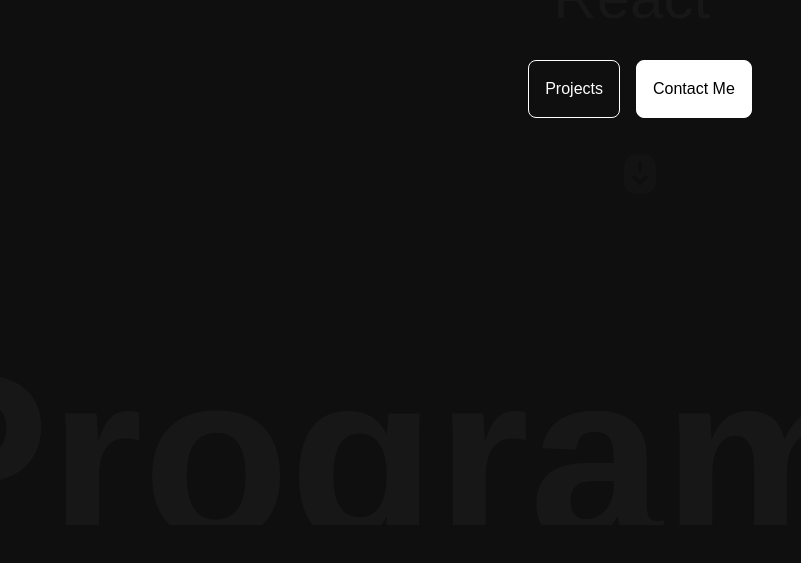
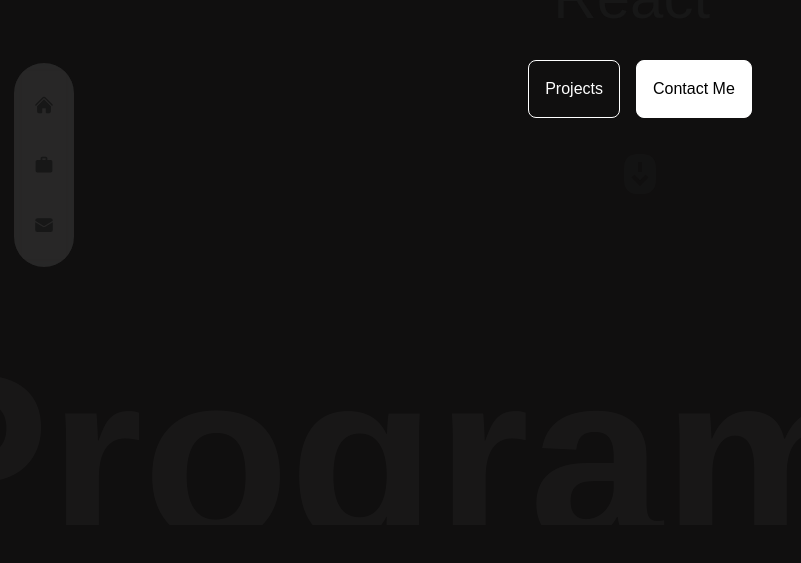
Before and after one commit to Mr-sujit-111/modern-cv, a Next.js app: page /#contact in a window 1280 px wide. Shown: the part 235-798 px from the top of the page, without its empty margins (0-801 px from the left). Built offline with nearby package versions, Linux system fonts and the light colour scheme.

Commit message:
Nav bar added

```diff
--- /dev/null
+++ b/src/app/components/header/index.tsx
@@ -0,0 +1,96 @@
+'use client'
+
+import { motion } from 'framer-motion'
+import Link from 'next/link'
+import { usePathname } from 'next/navigation'
+import { IconType } from 'react-icons'
+import { HiEnvelope, HiHome } from 'react-icons/hi2'
+import { MdWork } from 'react-icons/md'
+import { useState, useEffect } from 'react'
+
+interface NavItem {
+    name: string
+    path: string
+    icon: IconType
+}
+
+const navData: NavItem[] = [
+    { name: 'home', path: '#home', icon: HiHome },
+    { name: 'projects', path: '#portfolio', icon: MdWork },
+    { name: 'contact', path: '#contact', icon: HiEnvelope },
+]
+
+
+
+export default function Navigation() {
+    const pathname = usePathname()
+    const [isMobile, setIsMobile] = useState(false)
+
+    // Check for screen size changes to determine if mobile view
+    useEffect(() => {
+        const handleResize = () => {
+            setIsMobile(window.innerWidth <= 768)
+        }
+        window.addEventListener('resize', handleResize)
+        handleResize()
+
+        return () => window.removeEventListener('resize', handleResize)
+    }, [])
+
+    const navVariants = {
+        hidden: { opacity: 0, },
+        visible: {
+            opacity: 1,
+            x: isMobile ? 0 : 14,
+            y: isMobile ? -10 : 0,
+            transition: {
+                delayChildren: 0.2,
+                staggerChildren: 0.1
+            }
+        }
+    }
+
+    const itemVariants = {
+        hidden: { x: -20, opacity: 0 },
+        visible: {
+            x: 0,
+            opacity: 1,
+            transition: {
+                type: 'spring',
+                stiffness: 100
+            }
+        }
+    }
+
+    return (
+        <motion.nav
+            className={`${isMobile ? 'fixed bottom-0 px-5 w-full' : 'fixed left-0   h-screen'}
+            flex items-center justify-center gap-y-4 z-50`}
+            initial="hidden"
+            animate="visible"
+            variants={navVariants}
+        >
+            <div className={`flex ${isMobile ? 'flex-row w-full justify-around py-3' : 'flex-col items-center justify-center gap-y-10 h-max px-5 py-8'}
+            bg-white/10 backdrop-blur-sm text-xl rounded-full`}>
+                {navData.map((item) => (
+                    <motion.div key={item.path} variants={itemVariants}>
+                        <Link
+                            href={item.path}
+                            className={`${pathname === item.path ? 'text-accent' : ''} relative flex items-center group hover:text-accent transition-all duration-300`}
+                        >
+                            <div className={`${isMobile ? 'hidden' : 'absolute pl-10 -left-2 hidden group-hover:flex'}`}>
+                                <div className="bg-white relative flex text-primary items-center p-[6px] rounded-[3px]">
+                                    <div className="text-[12px] text-background leading-none font-semibold capitalize">{item.name}</div>
+                                    <div className="border-solid border-r-white border-r-8 border-y-transparent border-y-[6px] border-l-0 absolute -left-2"></div>
+                                </div>
+                            </div>
+                            <div>
+                                <item.icon className={`${isMobile ? 'text-3xl' : ''}`} />
+                            </div>
+                        </Link>
+                    </motion.div>
+                ))}
+            </div>
+        </motion.nav>
+    )
+}
--- a/src/app/page.tsx
+++ b/src/app/page.tsx
@@ -1,4 +1,5 @@
 
+import HeaderPage from "./components/header";
 import { Contact } from "./components/layout/common/Contact";
 import { CustomCursor } from "./components/layout/common/CustomCursor";
 import { Parallax } from "./components/layout/common/Parallax";
@@ -9,7 +10,8 @@ export default function Home() {
   return (
     <main className="" >
       <CustomCursor />
-      <section className="w-full bg-background h-screen overflow-hidden snap-center">
+      <HeaderPage />
+      <section id="home" className="w-full bg-background h-screen overflow-hidden snap-center">
         <Hero />
       </section>
       <section className="w-full bg-background h-screen overflow-hidden snap-center">
```
